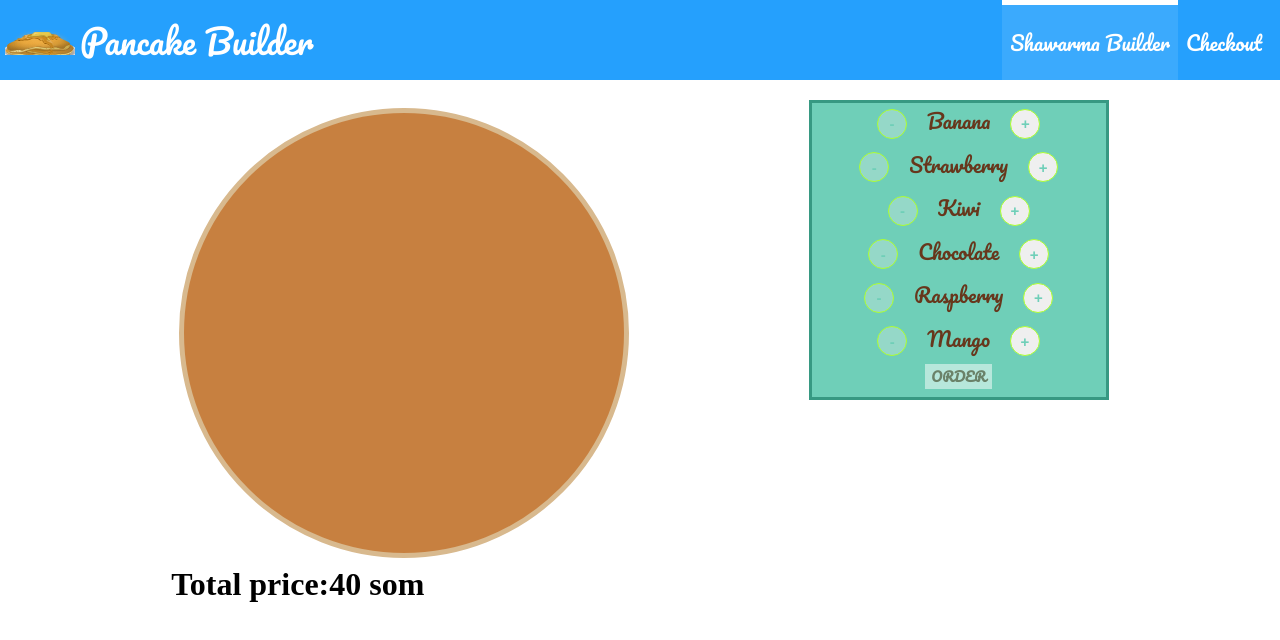
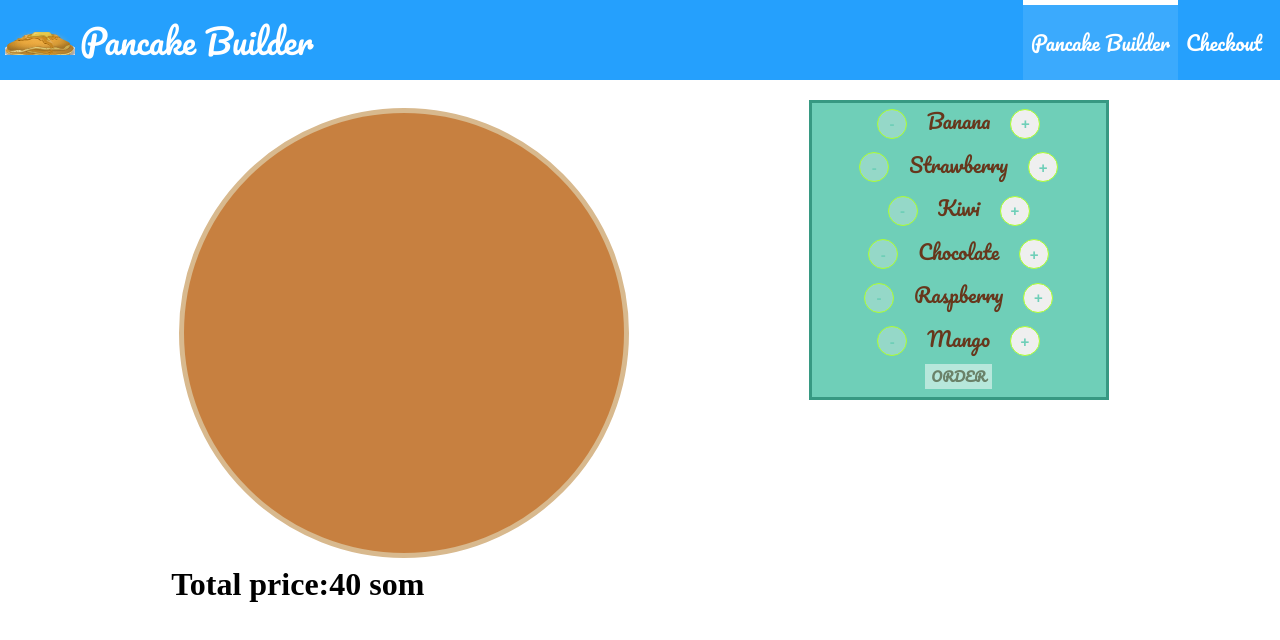
Before and after one commit to Askhat-Azizov/pancake-builder, a React (Create React App) app: page / in a window 1280 px wide. Shown: the top 640 px of the page. Built offline with nearby package versions, Linux system fonts and the light colour scheme.

Commit message:
Add name

```diff
--- a/src/components/Layout/Todbar/Navigation/Navigation.js
+++ b/src/components/Layout/Todbar/Navigation/Navigation.js
@@ -4,7 +4,7 @@ import NavigationItem from "./NavigationItem/NavigationItem";
 
 export default () => (
   <ul className={classes.Navigation}>
-    <NavigationItem url="/" active>Shawarma Builder</NavigationItem>
+    <NavigationItem url="/" active>Pancake Builder</NavigationItem>
     <NavigationItem url="/checkout">Checkout</NavigationItem>
   </ul>
 );
```
